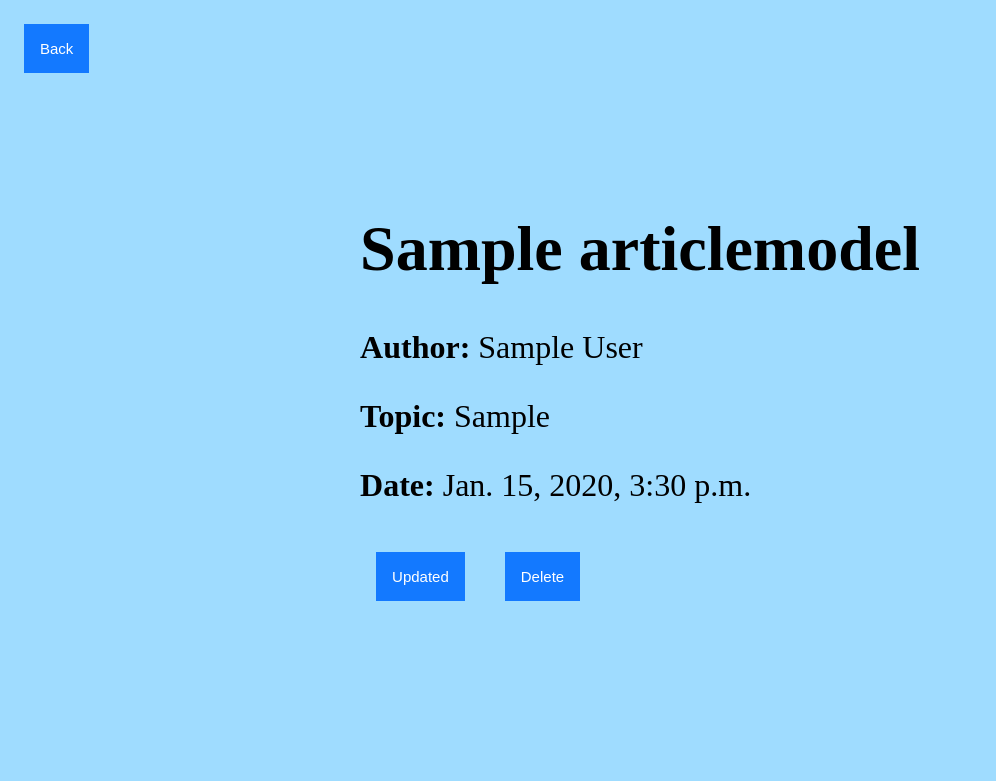
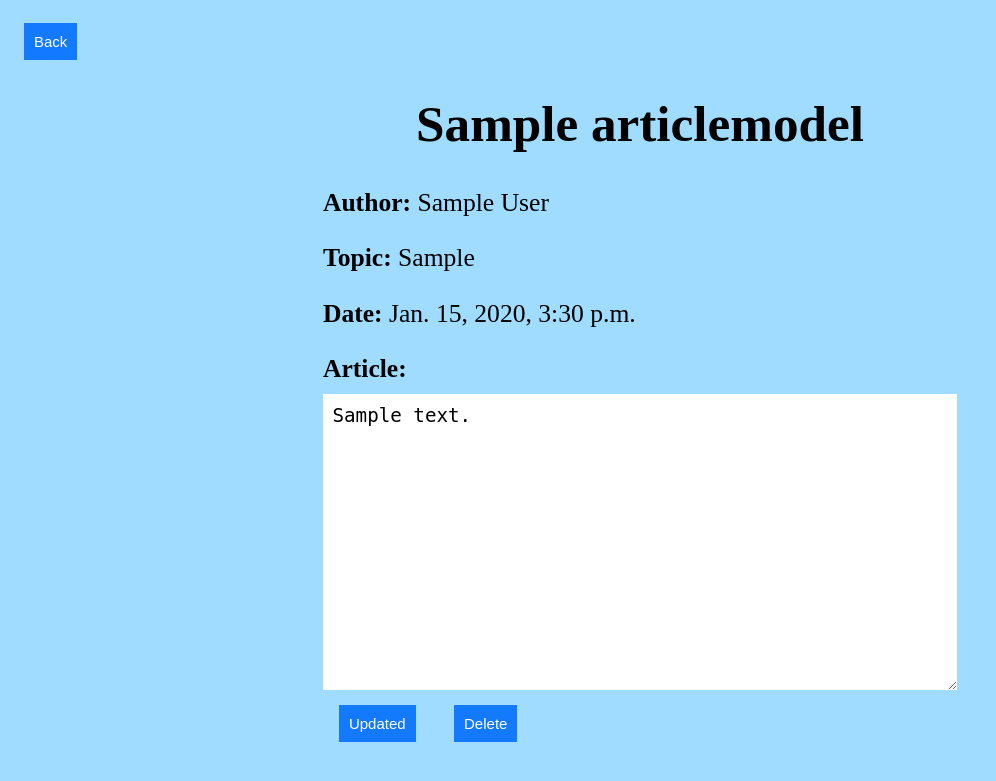
Before and after one commit to mohit162001/django-project, a Django app: page /blog/articles/1 in a window 1280 px wide. Shown: the top 781 px of the page, without its empty margins (0-996 px from the left). Run offline with Django 5.2, Linux system fonts and the light colour scheme; tables that the repository leaves empty hold one stand-in row (values such as "Sample post").

Commit message:
textarea for content  is added

```diff
--- a/blog/templates/aticledetails.html
+++ b/blog/templates/aticledetails.html
@@ -21,17 +21,43 @@
 
         font-weight: 600;
     }
+    input,textarea{
+        outline: none;
+        border: none;
+        margin-top: 10px;
+        display: block;
+        padding: 0.6rem;
+        font-size: 1.2rem;
+    }
+    label{
+        font-size: 1.5rem;
+    }
+    button{
+        margin-top: 15px;
+        padding: 10px;
+        border: none;
+         background: #1379ff;
+         color: #ffffff;
+    }
+    ::selection {
+        color: white;
+        background: black;
+      }
 </style>
 <body>
     <a href="http://localhost:8080/blog/articles"><button>Back</button></a>
     <div style="display: flex; justify-content: center; align-items: center;">
-        <div style="margin-top: 5rem; font-size: 2rem;">
+        <div style="margin-top: -1rem; font-size: 1.6rem;">
             <h1 style=" text-align: center;">{{article.title}}</h1>
             <p><span>Author:</span> {{article.author}}</p>
             <p><span>Topic:</span> {{article.topic}}</p>
             <p><span>Date:</span> {{article.created_at}}</p>
+            <span>Article:</span>
+            <textarea value="" name="content" id="content" name="content" cols="50" rows="12" readonly>{{article.content}}</textarea>
+           <div>
             <a href="http://localhost:8080/blog/edit/{{article.id}}"><button>Updated</button></a>
             <a href="http://localhost:8080/blog/delete/{{article.id}}"><button>Delete</button></a>
+           </div>
         </div>
     </div>
 </body>
```
Also changed, not shown: blog/templates/articles.html (+4 -4 lines), blog/templates/edit.html (+24 -8 lines).
